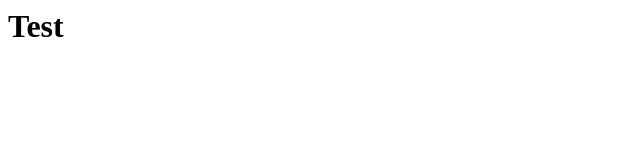
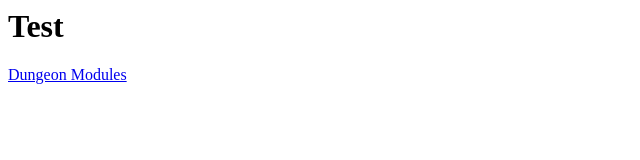
Before and after one commit to RealWhiteRice/realwhiterice.github.io, a plain HTML site: page index.html in a window 1280 px wide. Shown: the whole page, without its empty margins (0-640 px from the left). Drawn offline with Linux system fonts and the light colour scheme.

Commit message:
Update index.html

```diff
--- a/index.html
+++ b/index.html
@@ -2,6 +2,7 @@
 
 <body>
 <h1>Test</h1>
+<a href="realwhiterice.github.io/dungeonmodules">Dungeon Modules</a>
 </body>
 
 </html>
```
